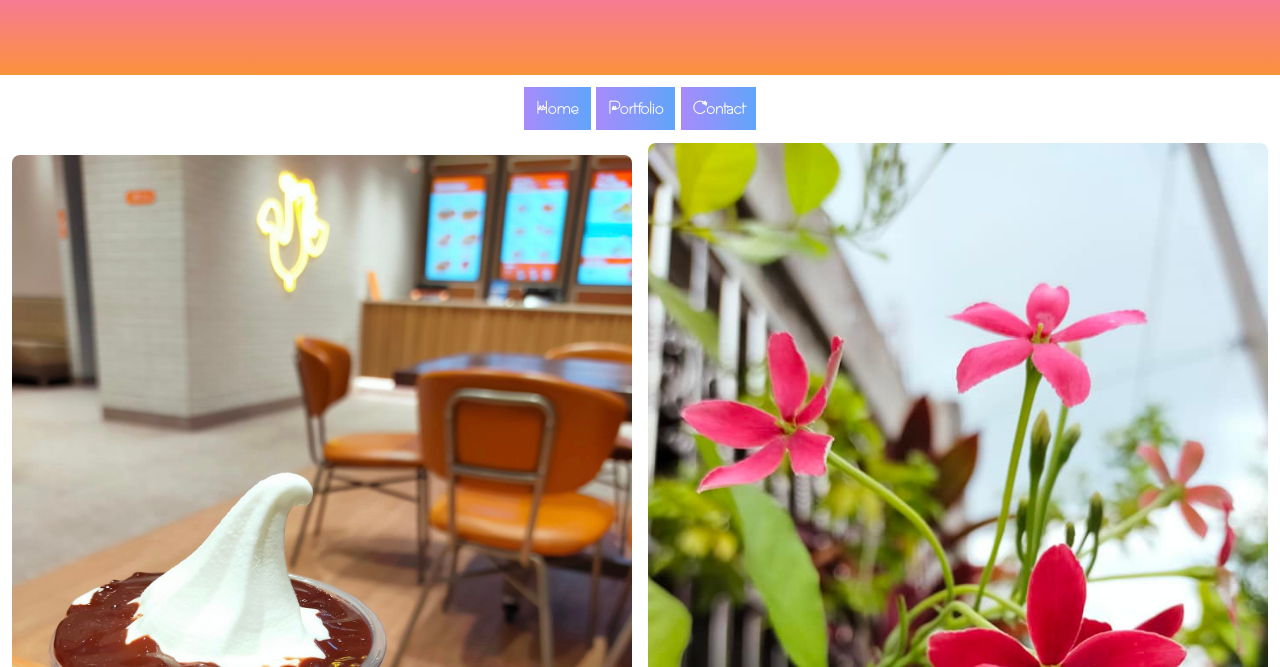
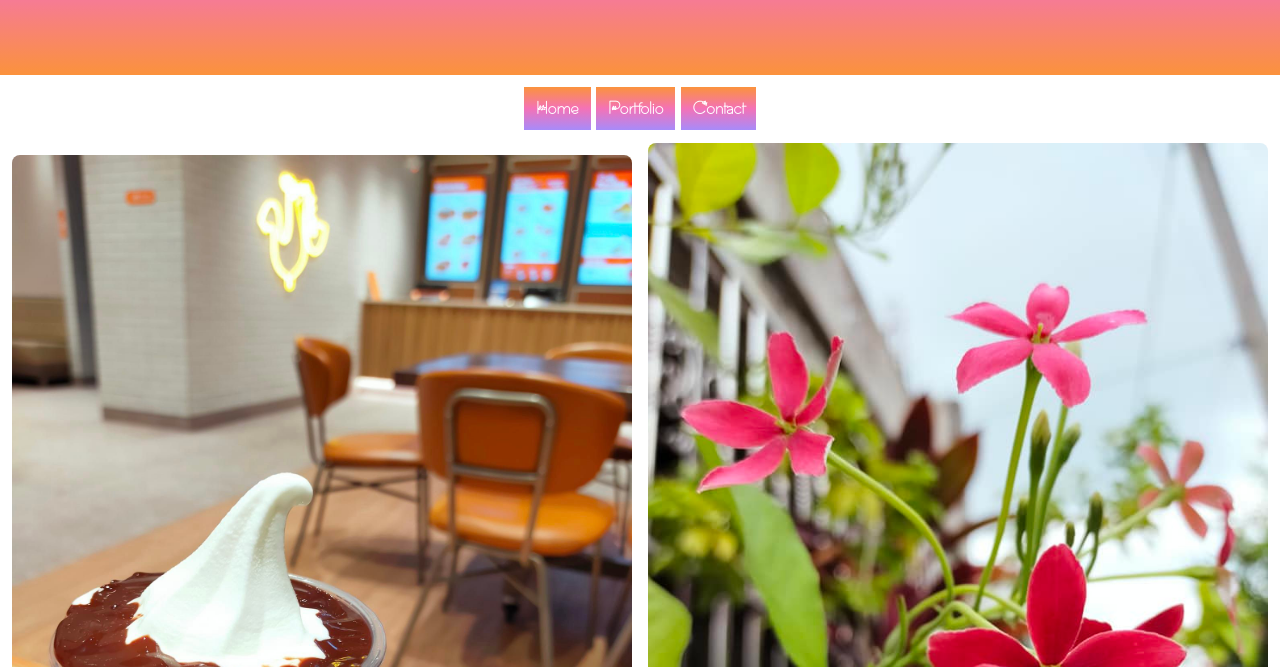
Before and after one commit to markneilcordero/neko-neko-portfolio, a website: page index.html in a window 1280 px wide. Shown: the part 133-800 px from the top of the page. Drawn offline with Linux system fonts and the light colour scheme.

Commit message:
changing navigation button color

```diff
--- a/index.html
+++ b/index.html
@@ -38,9 +38,9 @@ p {
 
 <div class="container mx-auto">
     <div class="text-center p-5">
-        <a href="" class="text-lg p-3 text-white bg-gradient-to-r from-violet-400 to-blue-400">Home</a>
-        <a href="" class="text-lg p-3 text-white bg-gradient-to-r from-violet-400 to-blue-400">Portfolio</a>
-        <a href="" class="text-lg p-3 text-white bg-gradient-to-r from-violet-400 to-blue-400">Contact</a>
+        <a href="" class="text-lg p-3 text-white bg-gradient-to-b from-orange-400 via-pink-400 to-violet-400">Home</a>
+        <a href="" class="text-lg p-3 text-white bg-gradient-to-b from-orange-400 via-pink-400 to-violet-400">Portfolio</a>
+        <a href="" class="text-lg p-3 text-white bg-gradient-to-b from-orange-400 via-pink-400 to-violet-400">Contact</a>
     </div>
 </div>
 
```
Also changed, not shown: assets/output.css.
